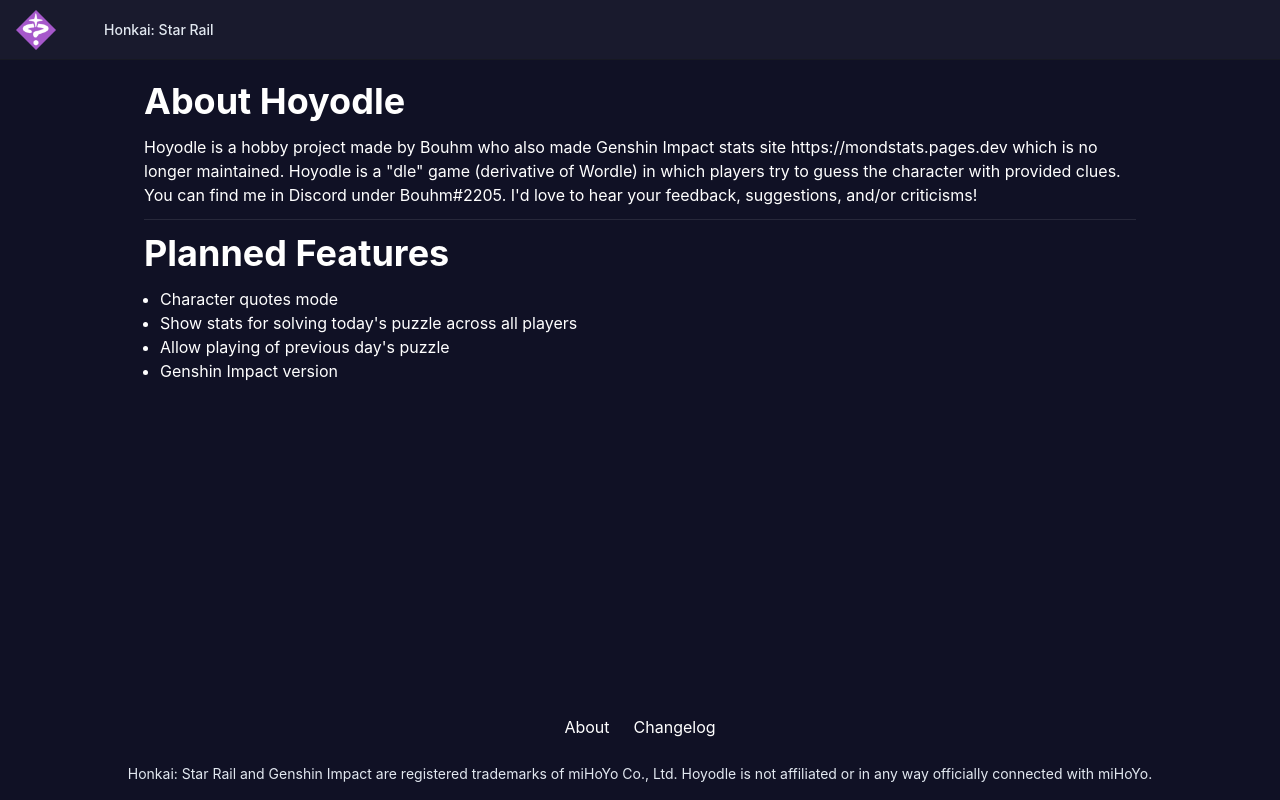
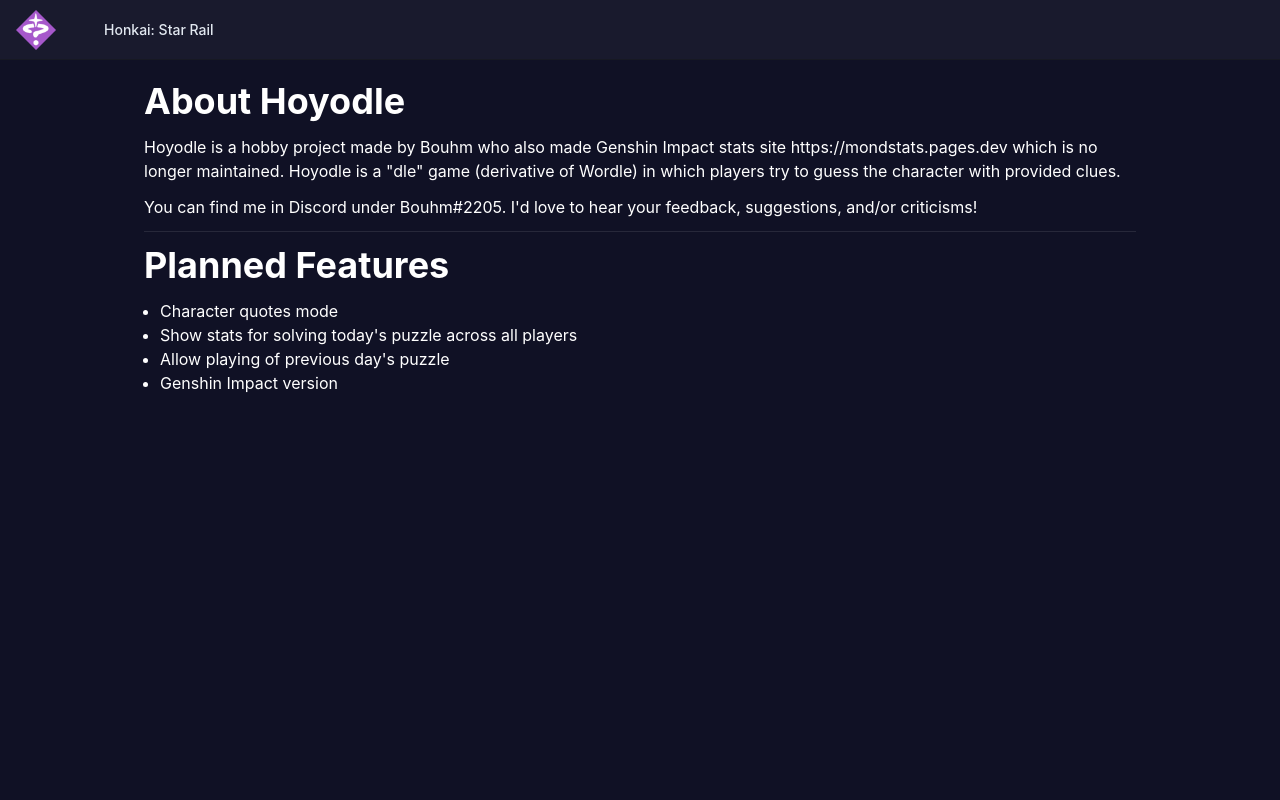
Before and after one commit to Bouhm/hoyodle, a Next.js app: page /about in a window 1280 px wide. Built offline with nearby package versions, Linux system fonts and the light colour scheme.

Commit message:
what's up with this footer

```diff
--- a/src/components/Footer.tsx
+++ b/src/components/Footer.tsx
@@ -8,7 +8,7 @@
       left={0}
       right={0}
       color={useColorModeValue('gray.700', 'gray.200')}
-      zIndex={-1}
+      zIndex={0}
     >
       <Container
         color="white"
--- a/src/components/Landing.tsx
+++ b/src/components/Landing.tsx
@@ -1,4 +1,5 @@
 import { Heading, Box, AbsoluteCenter } from "@chakra-ui/react"
+import Footer from "./Footer"
 
 export default function Landing() {
   return (
@@ -8,6 +9,7 @@
           More exciting game modes and features in development. Stay tuned!
         </Heading>
       </AbsoluteCenter>
+      <Footer />
     </Box>
   )
 
--- a/src/components/Layout.tsx
+++ b/src/components/Layout.tsx
@@ -7,8 +7,7 @@
       <div style={{ position: 'fixed', zIndex: 99, width: '100%' }}>
         <Navbar />
       </div>
-      <main> {children} </main>
-      <Footer />
+      <main>{children}</main>
     </>
   )
 }
--- a/src/pages/about.tsx
+++ b/src/pages/about.tsx
@@ -10,7 +10,8 @@
         <Text>
           Hoyodle is a hobby project made by Bouhm who also made Genshin Impact stats site https://mondstats.pages.dev which is no longer maintained.
           Hoyodle is a "dle" game (derivative of Wordle) in which players try to guess the character with provided clues.
-
+        </Text>
+        <Text>
           You can find me in Discord under Bouhm#2205. I'd love to hear your feedback, suggestions, and/or criticisms!
         </Text>
         <Divider />
--- a/src/styles/globals.css
+++ b/src/styles/globals.css
@@ -22,7 +22,7 @@
 
 main {
   padding: 5rem 2rem 1rem 2rem;
-  z-index: 1;
+  z-index: 2;
 }
 
 footer {
```
